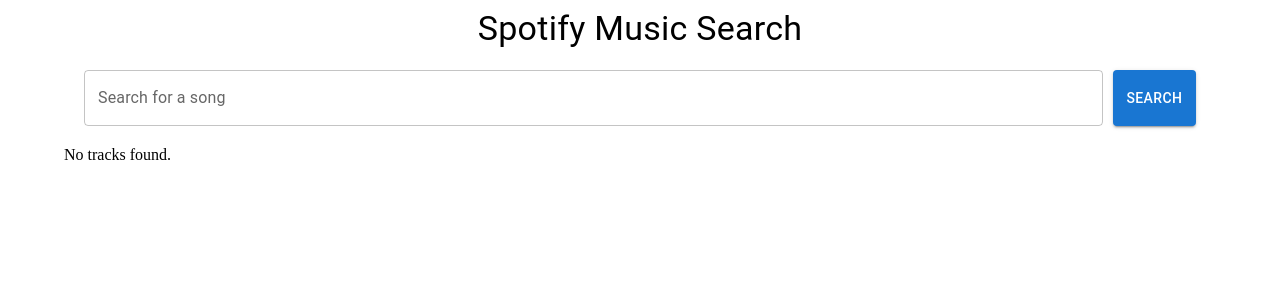
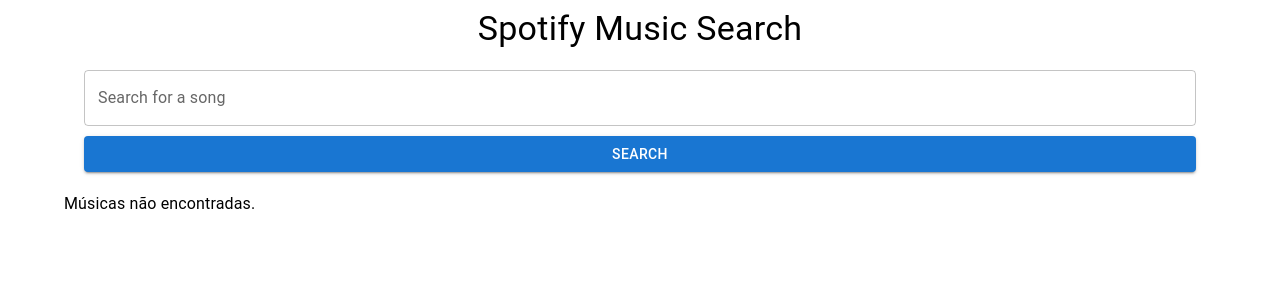
Before and after one commit to gubetiati/spotify-search, a React (Create React App) app: page / in a window 1280 px wide. Shown: the top 300 px of the page. Built offline with nearby package versions, Linux system fonts and the light colour scheme.

Commit message:
mensagens de erro

```diff
--- a/src/components/SearchBar.js
+++ b/src/components/SearchBar.js
@@ -1,25 +1,32 @@
+// src/components/SearchBar.js
 import React, { useState } from 'react';
 import { useDispatch } from 'react-redux';
 import { fetchTracks } from '../redux/searchSlice';
-import { TextField, Button } from '@mui/material';
+import { TextField, Button, Typography } from '@mui/material';
 
 const SearchBar = () => {
   const [query, setQuery] = useState('');
+  const [error, setError] = useState(false);
   const dispatch = useDispatch();
 
   const handleSearch = () => {
-    if (query) {
+    if (query.trim() === '') {
+      setError(true);
+    } else {
+      setError(false);
       dispatch(fetchTracks(query));
     }
   };
 
   return (
-    <div style={{ display: 'flex', gap: '10px', margin: '20px' }}>
+    <div style={{ display: 'flex', flexDirection: 'column', gap: '10px', margin: '20px' }}>
       <TextField
         label="Search for a song"
         variant="outlined"
         value={query}
         onChange={(e) => setQuery(e.target.value)}
+        error={error}
+        helperText={error ? "O campo de busca não pode estar vazio." : ""}
         fullWidth
       />
       <Button variant="contained" color="primary" onClick={handleSearch}>
--- a/src/components/TrackList.js
+++ b/src/components/TrackList.js
@@ -1,13 +1,13 @@
 import React from 'react';
 import { useSelector } from 'react-redux';
-import { List, ListItem, ListItemText } from '@mui/material';
+import { List, ListItem, ListItemText, Typography } from '@mui/material';
 
 const TrackList = () => {
   const { tracks, status } = useSelector((state) => state.search);
 
-  if (status === 'loading') return <p>Loading...</p>;
-  if (status === 'failed') return <p>Error loading tracks.</p>;
-  if (tracks.length === 0) return <p>No tracks found.</p>;
+  if (status === 'loading') return <p>Carregando...</p>;
+  if (status === 'failed') return <Typography color="error">Erro ao buscar músicas. Por favor, tente mais tarde.</Typography>;
+  if (tracks.length === 0) return <Typography>Músicas não encontradas.</Typography>;
 
   return (
     <List>
```
